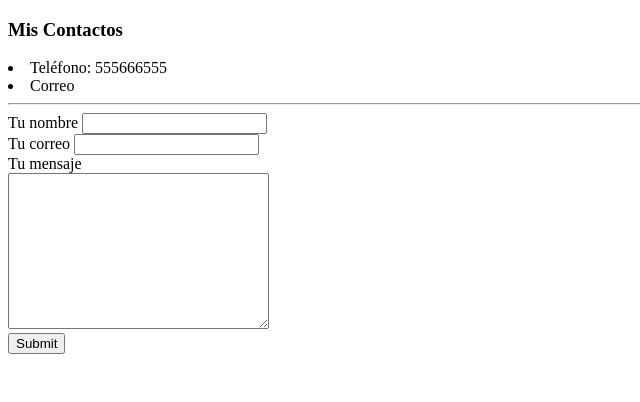
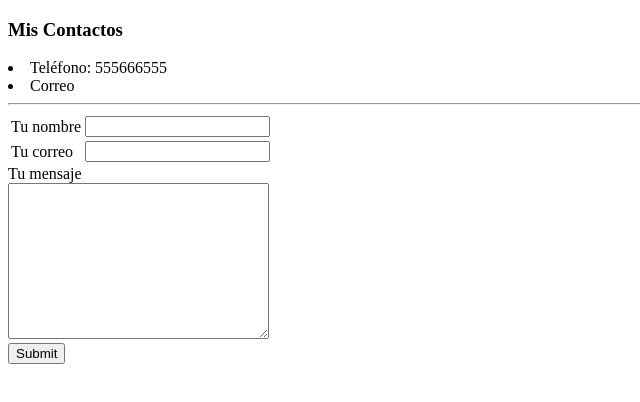
Before and after one commit to Leporplay1/CV, a plain HTML site: page Contacto.html in a window 1280 px wide. Shown: the whole page, without its empty margins (0-640 px from the left). Drawn offline with Linux system fonts and the light colour scheme.

Commit message:
Update Contacto.html

```diff
--- a/Contacto.html
+++ b/Contacto.html
@@ -12,10 +12,16 @@
     <li>Correo</li>
     <hr>
     <form action="mailto:giacomo@gmail.com" method="post" enctype="text/plain">
-        <label>Tu nombre</label>
-        <input type="text" name="Tunombre" value=""><br>
-        <label>Tu correo</label>
-        <input type="email" name="tucorreo" value=""><br>
+        <TABLE>
+            <tR>
+                <TD><label>Tu nombre</label></TD>
+                <TD><input type="text" name="Tunombre" value=""><br></TD>
+            </tR>
+            <tR>
+                <TD><label>Tu correo</label></TD>
+                <TD><input type="email" name="tucorreo" value=""><br></TD>
+            </tR>
+        </TABLE>
         <label>Tu mensaje</label> <br>
         <textarea name="tumensaje" id="" cols="30" rows="10"></textarea><br>
         <input type="submit" name="">
```
